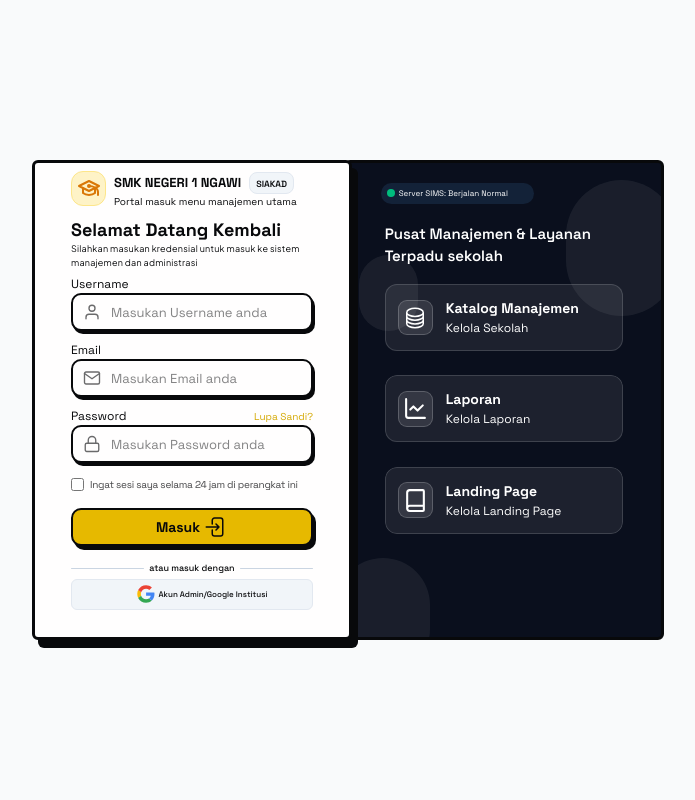
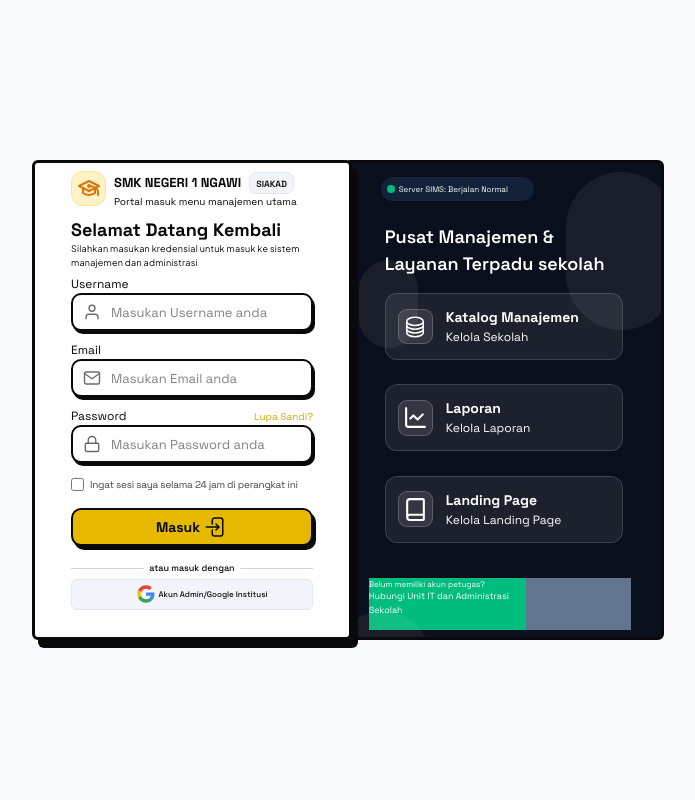
Before and after one commit to 133111/template-website-sekolah, a PHP site: page /dashboard/login.php in a window 1280 px wide. Shown: the whole page, without its empty margins (288-983 px from the left). Run offline with PHP 8.4, Linux system fonts and the light colour scheme.

Commit message:
udate controller daftar admin, otw eksekusi besok 18/11

```diff
--- a/dashboard/login.php
+++ b/dashboard/login.php
@@ -114,7 +114,7 @@ include __DIR__ . '/../controllers/login-config.php';
                         <div class="activeButton bg-emerald-500 w-[8px] h-[8px] rounded-full"></div>
                         <span class="text-[8px] font-lighter">Server SIMS: Berjalan Normal</span>
                     </div>
-                    <h5 class="font-semibold z-10 text-start !text-[15px]">Pusat Manajemen & Layanan Terpadu sekolah</h5>
+                    <h5 class="font-semibold z-10 text-start !text-[18px]">Pusat Manajemen & Layanan Terpadu sekolah</h5>
                     <div class="kartu-login-info flex flex-col gap-6 w-full h-[250px] relative top-[1rem]">
                         <div class="kartu-ke w-full h-[45%] rounded-[12px]">
                             <div class="carder w-full h-[4.2rem] rounded-[12px] text-[12px]">
@@ -150,6 +150,19 @@ include __DIR__ . '/../controllers/login-config.php';
                             </div>
                         </div>
                     </div>
+                    <div class="bg-red-600 w-[110%] h-[15%] !relative !top-[15%] flex items-center relative right-4">
+                        <div class="w-[60%] !h-full bg-emerald-500">
+                            <div class="text-1 text-start flex flex-col ">
+                                <p class="text-[8px]">Belum memiliki akun petugas?</p>
+                                <p class="text-[9px]">Hubungi Unit IT dan Administrasi Sekolah</p>
+                            </div>
+                        </div>
+                        <div class="w-[40%] !h-full bg-slate-500">
+                            <div class="text-1 text-start">
+
+                            </div>
+                        </div>
+                    </div>
                 </div>
             </div>
         </div>
--- a/dist/output.css
+++ b/dist/output.css
@@ -36,6 +36,7 @@
     --color-rose-600: oklch(58.6% 0.253 17.585);
     --color-slate-50: oklch(98.4% 0.003 247.858);
     --color-slate-300: oklch(86.9% 0.022 252.894);
+    --color-slate-500: oklch(55.4% 0.046 257.417);
     --color-slate-700: oklch(37.2% 0.044 257.287);
     --color-slate-800: oklch(27.9% 0.041 260.031);
     --color-slate-950: oklch(12.9% 0.042 264.695);
@@ -248,9 +249,21 @@
   .\!top-2 {
     top: calc(var(--spacing) * 2) !important;
   }
+  .\!top-\[0\%\] {
+    top: 0% !important;
+  }
   .\!top-\[10\%\] {
     top: 10% !important;
   }
+  .\!top-\[15\%\] {
+    top: 15% !important;
+  }
+  .\!top-\[18\%\] {
+    top: 18% !important;
+  }
+  .\!top-\[20\%\] {
+    top: 20% !important;
+  }
   .top-1 {
     top: var(--spacing);
   }
@@ -1021,6 +1001,12 @@
   .w-\[100\%\] {
     width: 100%;
   }
+  .w-\[110\%\] {
+    width: 110%;
+  }
+  .w-\[110\] {
+    width: 110;
+  }
   .w-\[220px\] {
     width: 220px;
   }
@@ -1513,6 +1487,9 @@
   .bg-rose-500 {
     background-color: var(--color-rose-500);
   }
+  .bg-slate-500 {
+    background-color: var(--color-slate-500);
+  }
   .bg-teal-500 {
     background-color: var(--color-teal-500);
   }
@@ -2523,6 +2493,59 @@
   syntax: "*";
   inherits: false;
   initial-value: solid;
+}
+@property --tw-blur {
+  syntax: "*";
+  inherits: false;
+}
+@property --tw-brightness {
+  syntax: "*";
+  inherits: false;
+}
+@property --tw-contrast {
+  syntax: "*";
+  inherits: false;
+}
+@property --tw-grayscale {
+  syntax: "*";
+  inherits: false;
+}
+@property --tw-hue-rotate {
+  syntax: "*";
+  inherits: false;
+}
+@property --tw-invert {
+  syntax: "*";
+  inherits: false;
+}
+@property --tw-opacity {
+  syntax: "*";
+  inherits: false;
+}
+@property --tw-saturate {
+  syntax: "*";
+  inherits: false;
+}
+@property --tw-sepia {
+  syntax: "*";
+  inherits: false;
+}
+@property --tw-drop-shadow {
+  syntax: "*";
+  inherits: false;
+}
+@property --tw-drop-shadow-color {
+  syntax: "*";
+  inherits: false;
+}
+@property --tw-drop-shadow-alpha {
+  syntax: "<percentage>";
+  inherits: false;
+  initial-value: 100%;
+}
+@property --tw-drop-shadow-size {
+  syntax: "*";
+  inherits: false;
 }
 @property --tw-backdrop-blur {
   syntax: "*";
@@ -2662,6 +2685,19 @@
       --tw-ring-offset-color: #fff;
       --tw-ring-offset-shadow: 0 0 #0000;
       --tw-outline-style: solid;
+      --tw-blur: initial;
+      --tw-brightness: initial;
+      --tw-contrast: initial;
+      --tw-grayscale: initial;
+      --tw-hue-rotate: initial;
+      --tw-invert: initial;
+      --tw-opacity: initial;
+      --tw-saturate: initial;
+      --tw-sepia: initial;
+      --tw-drop-shadow: initial;
+      --tw-drop-shadow-color: initial;
+      --tw-drop-shadow-alpha: 100%;
+      --tw-drop-shadow-size: initial;
       --tw-backdrop-blur: initial;
       --tw-backdrop-brightness: initial;
       --tw-backdrop-contrast: initial;
```
Also changed, not shown: other parts of dist/output.css (+25 -77 lines), controllers/daftar-admin/daftarAdmin-config.php (+13 -9 lines).
